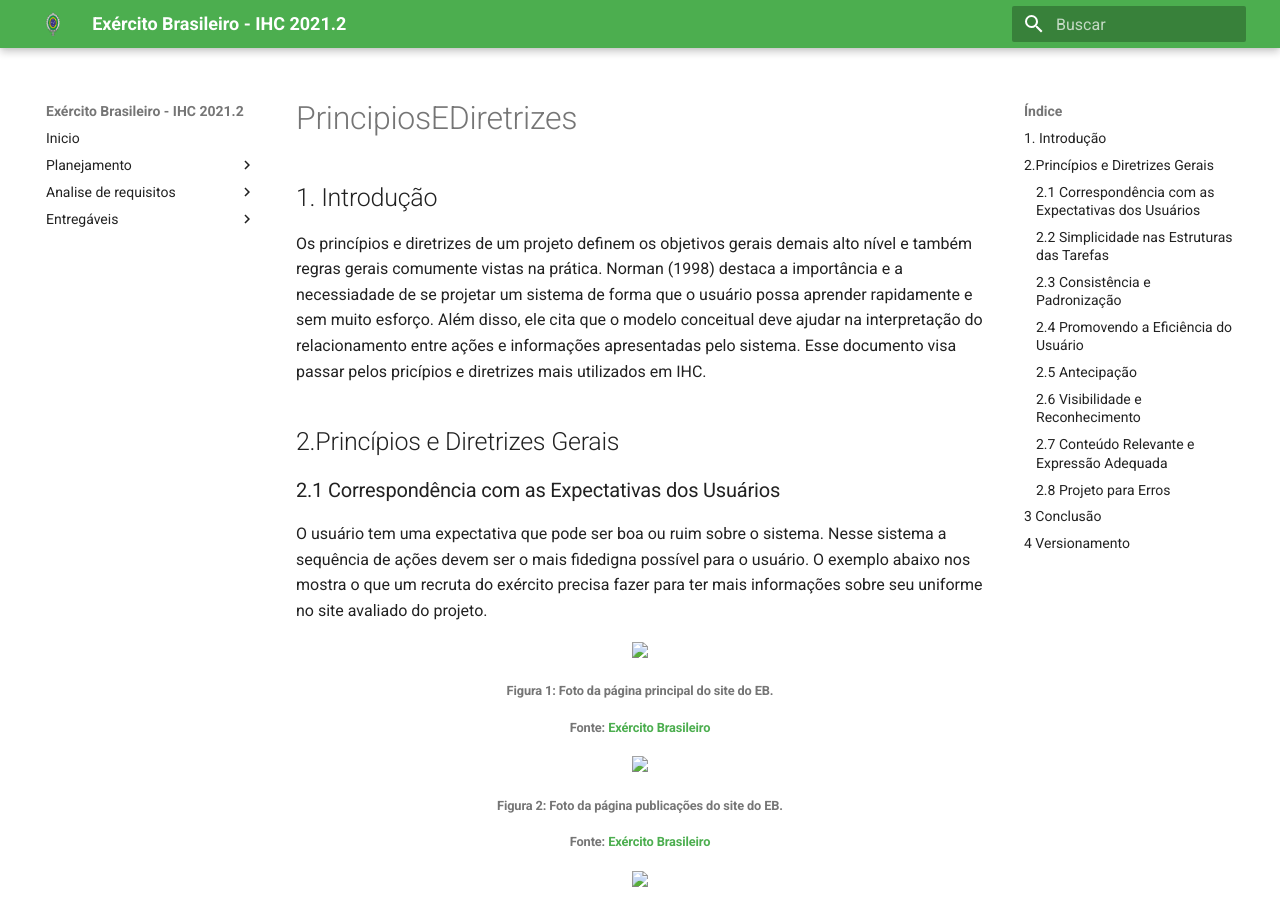
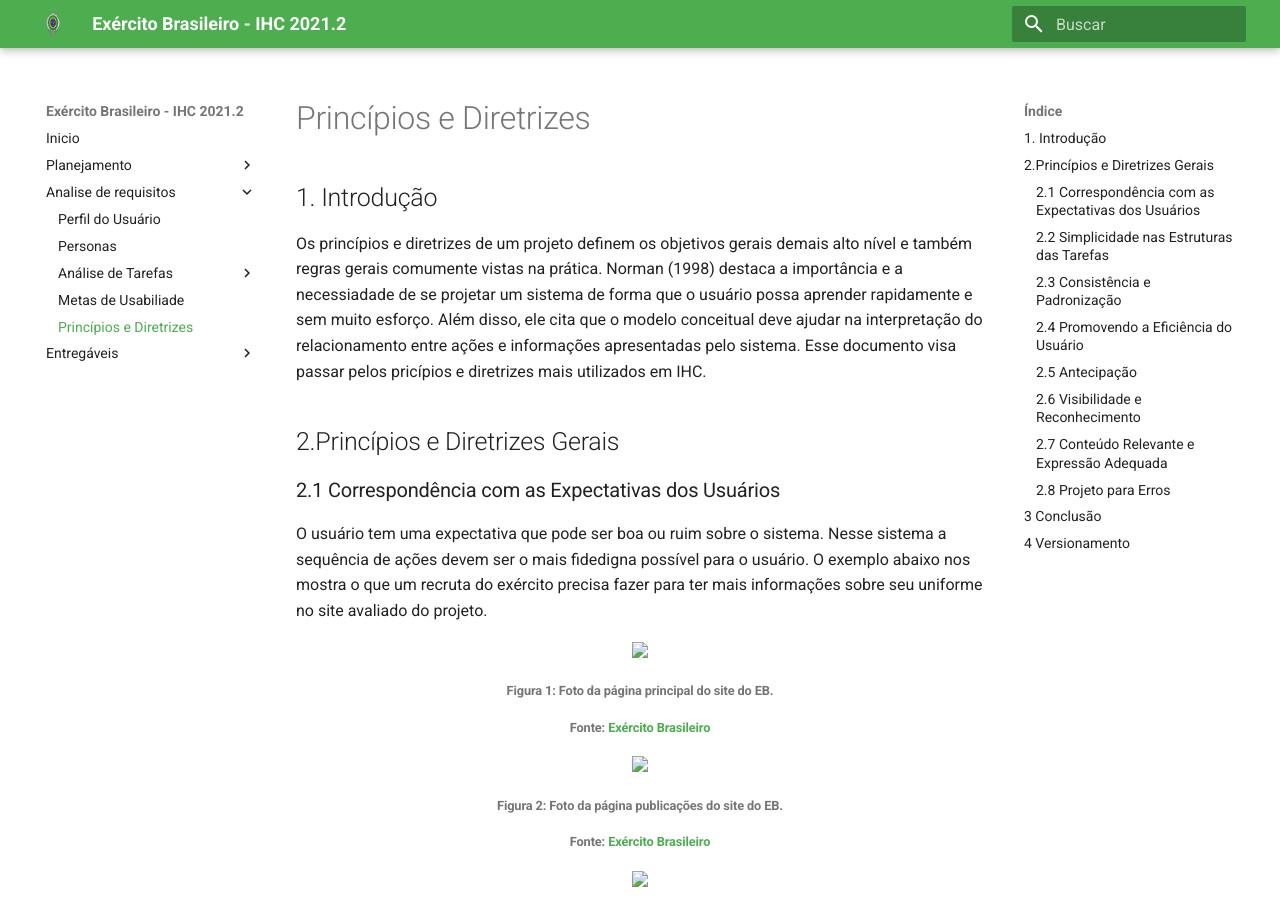
Before and after one commit to heitormsb/2021.2-Exercito-Brasileiro, an MkDocs documentation site: the page built from docs/analise_requisitos/PrincipiosEDiretrizes.md, in a window 1280 px wide and 900 px high. Built offline with MkDocs 1.6.1 and Material for MkDocs 9.7.7, drawn with Linux system fonts in a browser that asks for light colours.

Commit message:
Adicionado princípios e diretrizes no yaml do gitpages

```diff
--- a/mkdocs.yml
+++ b/mkdocs.yml
@@ -25,6 +25,7 @@
         - KLM: ./analise_requisitos/klm.md
         - CMN-GOMS: ./analise_requisitos/Cmn_Goms.md
       - Metas de Usabiliade: ./analise_requisitos/metasUsabilidade.md
+      - Princípios e Diretrizes: ./analise_requisitos/PrincipiosEDiretrizes.md
     - Entregáveis:
       - Entraga 1: entrega1.md
       - Entraga 2: entrega2.md
```
